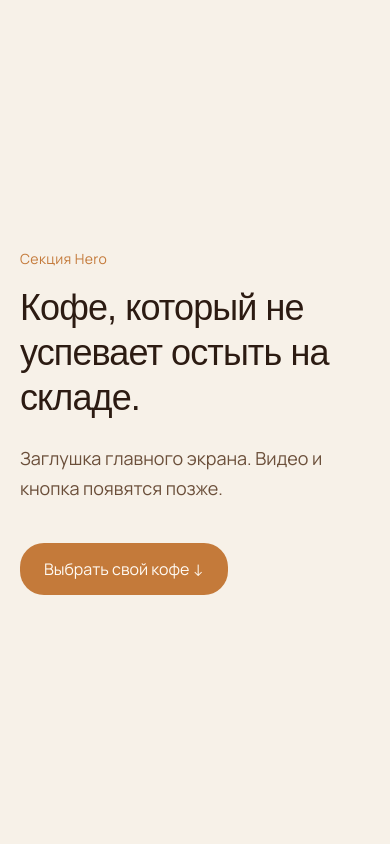
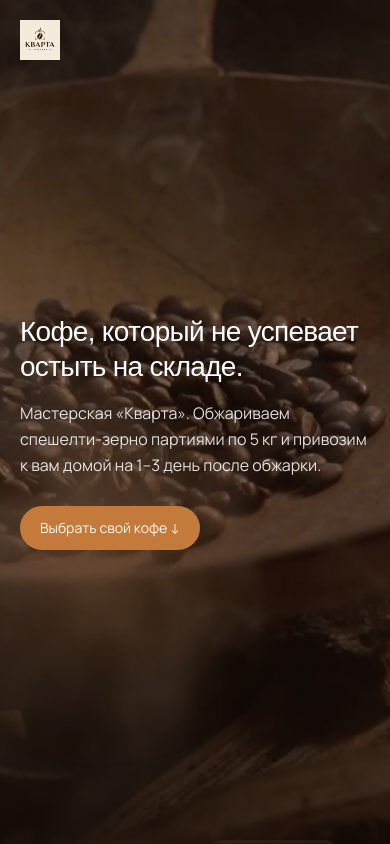
Before and after one commit to dmigel/vitai-coffee-challenge, a Next.js app: page / in a window 390 px wide. Shown: the top 844 px of the page. Built offline with nearby package versions, Linux system fonts and the light colour scheme; a web font is replaced by a local one.

Commit message:
main screen markup

```diff
--- a/src/app/globals.css
+++ b/src/app/globals.css
@@ -41,3 +41,45 @@ body {
   color: var(--foreground);
   font-family: var(--font-manrope), system-ui, sans-serif;
 }
+
+/* Hero: статичный оверлей и пятно — blur не анимируем */
+.hero-overlay {
+  background:
+    linear-gradient(
+      180deg,
+      rgb(20 12 8 / 0.55) 0%,
+      rgb(20 12 8 / 0.35) 42%,
+      rgb(20 12 8 / 0.72) 100%
+    );
+}
+
+.hero-glow {
+  pointer-events: none;
+  position: absolute;
+  inset: auto auto 15% -10%;
+  z-index: 1;
+  width: min(70vw, 28rem);
+  height: min(50vh, 20rem);
+  border-radius: 50%;
+  background: radial-gradient(
+    circle,
+    rgb(196 122 58 / 0.28) 0%,
+    transparent 70%
+  );
+  filter: blur(48px);
+}
+
+.hero-video {
+  opacity: 0;
+  transition: opacity 0.8s ease;
+}
+
+.hero-video.is-ready {
+  opacity: 1;
+}
+
+@media (prefers-reduced-motion: reduce) {
+  .hero-video {
+    transition: none;
+  }
+}
--- /dev/null
+++ b/src/components/HeroBackgroundVideo.tsx
@@ -0,0 +1,77 @@
+"use client";
+
+import { useEffect, useState } from "react";
+
+type NetworkConnection = {
+  saveData?: boolean;
+  effectiveType?: string;
+};
+
+function canLoadVideo(): boolean {
+  if (window.matchMedia("(prefers-reduced-motion: reduce)").matches) {
+    return false;
+  }
+
+  const connection = (
+    navigator as Navigator & { connection?: NetworkConnection }
+  ).connection;
+
+  if (connection?.saveData) {
+    return false;
+  }
+
+  if (
+    connection?.effectiveType === "slow-2g" ||
+    connection?.effectiveType === "2g"
+  ) {
+    return false;
+  }
+
+  return true;
+}
+
+function pickVideoSrc(): string {
+  return window.matchMedia("(min-width: 768px)").matches
+    ? "/video/bg.mp4"
+    : "/video/bgMin.mp4";
+}
+
+export function HeroBackgroundVideo() {
+  const [src, setSrc] = useState<string | null>(null);
+  const [ready, setReady] = useState(false);
+
+  useEffect(() => {
+    if (!canLoadVideo()) {
+      return;
+    }
+
+    const mount = () => setSrc(pickVideoSrc());
+
+    if (typeof window.requestIdleCallback === "function") {
+      const id = window.requestIdleCallback(mount);
+      return () => window.cancelIdleCallback(id);
+    }
+
+    const id = window.setTimeout(mount, 1);
+    return () => window.clearTimeout(id);
+  }, []);
+
+  if (!src) {
+    return null;
+  }
+
+  return (
+    <video
+      className={`hero-video absolute inset-0 h-full w-full object-cover${ready ? " is-ready" : ""}`}
+      src={src}
+      muted
+      loop
+      playsInline
+      autoPlay
+      preload="metadata"
+      onCanPlay={() => setReady(true)}
+      aria-hidden
+      tabIndex={-1}
+    />
+  );
+}
--- a/src/components/sections/Hero.tsx
+++ b/src/components/sections/Hero.tsx
@@ -1,24 +1,53 @@
+import Image from "next/image";
+
+import poster from "@/assets/bgposter.jpg";
+import logo from "@/assets/logo.png";
+import { HeroBackgroundVideo } from "@/components/HeroBackgroundVideo";
+
 export function Hero() {
   return (
-    <section
-      id="hero"
-      className="flex min-h-dvh flex-col justify-center px-5 py-16 sm:px-8 lg:px-16"
-    >
-      <p className="mb-4 text-sm tracking-wide text-accent sm:text-base">
-        Секция Hero
-      </p>
-      <h1 className="font-display max-w-3xl text-4xl leading-tight tracking-tight sm:text-5xl lg:text-6xl">
+    <section id="hero" className="relative isolate min-h-svh overflow-hidden">
+      <Image
+        src={poster}
+        alt=""
+        fill
+        priority
+        sizes="100vw"
+        className="object-cover"
+        placeholder="blur"
+      />
+
+      <HeroBackgroundVideo />
+
+      <div className="hero-overlay absolute inset-0 z-[1]" aria-hidden />
+      <div className="hero-glow" aria-hidden />
+
+      <div className="relative z-10 flex min-h-svh flex-col px-5 pb-10 pt-5 sm:px-8 sm:pb-14 sm:pt-6 lg:px-16">
+        <Image
+          src={logo}
+          alt="Кварта"
+          width={48}
+          height={48}
+          className="h-10 w-10 sm:h-12 sm:w-12"
+          sizes="48px"
+        />
+
+        <div className="flex flex-1 flex-col justify-center py-6 sm:py-10">
+          <h1 className="font-display max-w-3xl text-[1.75rem] leading-tight tracking-tight text-white sm:text-4xl lg:text-6xl">
             Кофе, который не успевает остыть на складе.
           </h1>
-      <p className="mt-6 max-w-xl text-lg leading-relaxed text-muted sm:text-xl">
-        Заглушка главного экрана. Видео и кнопка появятся позже.
+          <p className="mt-4 max-w-xl text-base leading-relaxed text-white/85 sm:mt-6 sm:text-lg lg:text-xl">
+            Мастерская «Кварта». Обжариваем спешелти-зерно партиями по 5 кг и
+            привозим к вам домой на 1–3 день после обжарки.
           </p>
           <a
             href="#products"
-        className="mt-10 inline-flex w-fit items-center rounded-lg bg-accent px-6 py-3.5 text-base text-surface transition-colors hover:bg-accent-hover"
+            className="mt-7 inline-flex w-fit items-center rounded-lg bg-accent px-5 py-3 text-sm text-surface transition-colors hover:bg-accent-hover sm:mt-10 sm:px-6 sm:py-3.5 sm:text-base"
           >
             Выбрать свой кофе ↓
           </a>
+        </div>
+      </div>
     </section>
   );
 }
```
Also changed, not shown: 1 other file (tests, documents, lock files or other folders). Lines whose indentation alone changed are shown as unchanged.
